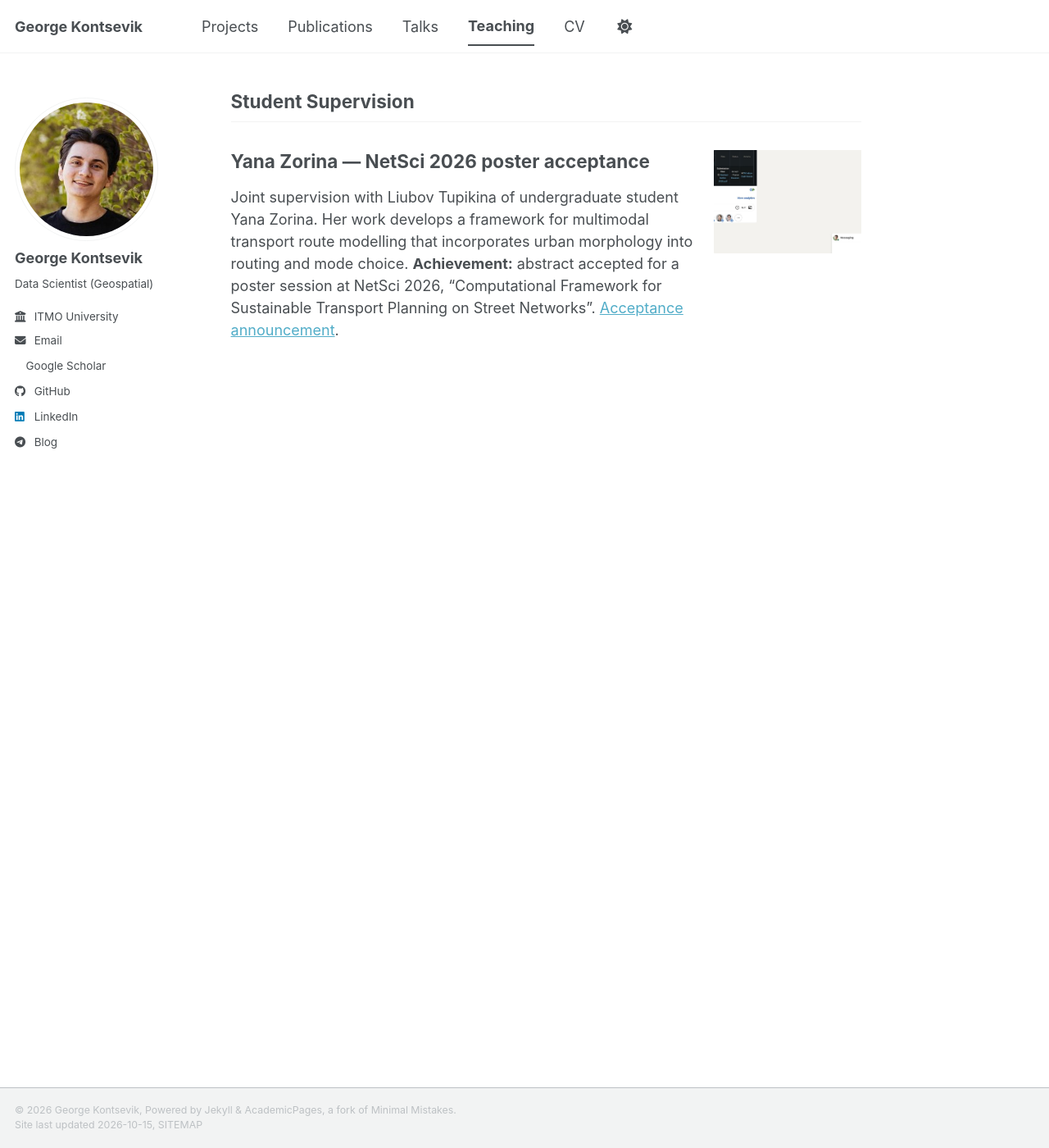
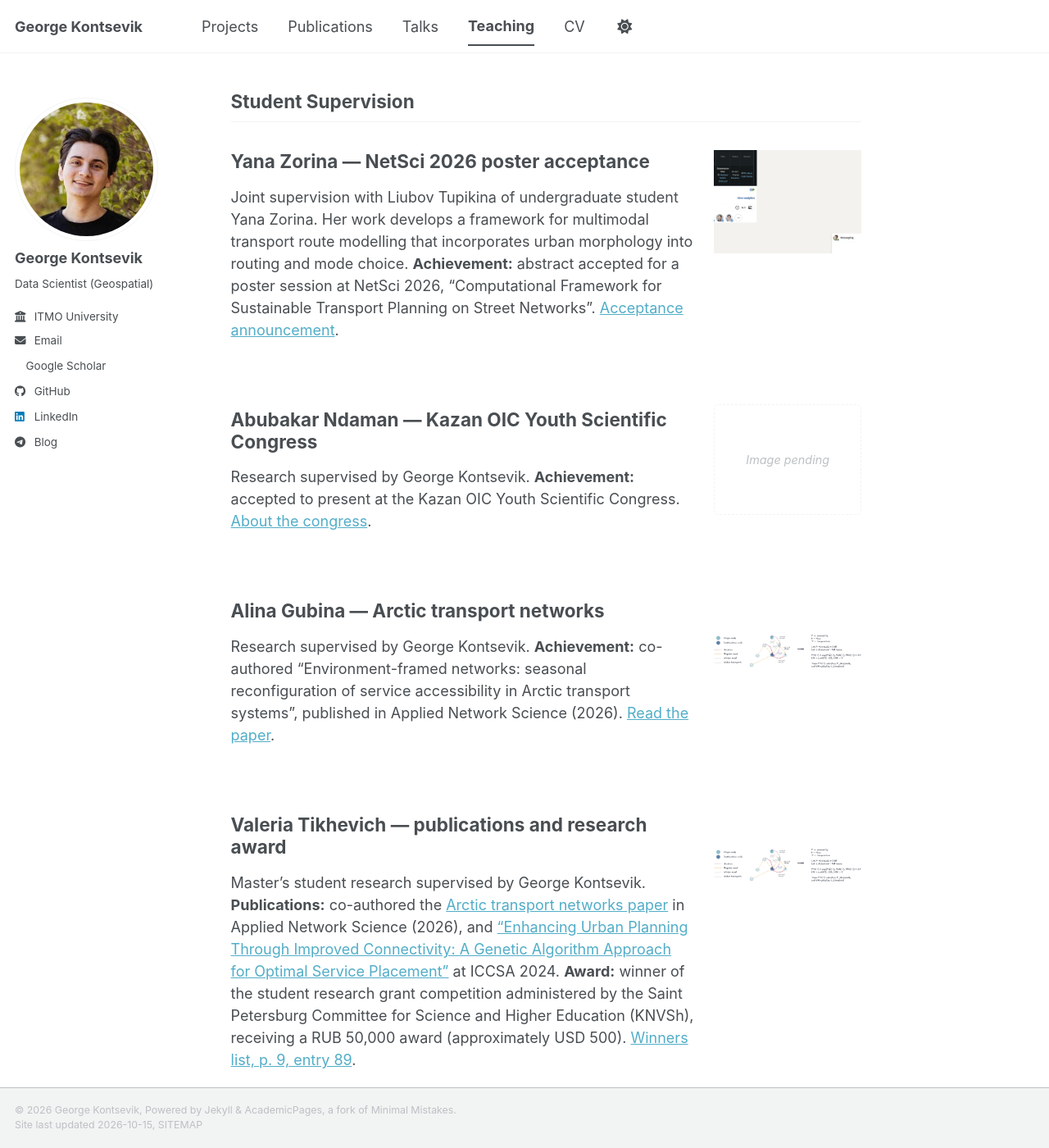
Before and after one commit to GeorgeKontsevik/GeorgeKontsevik.github.io, a Jekyll site: the page built from _pages/teaching.md, in a window 1280 px wide and 1400 px high, scrolled down 636 px. Shown: the whole window at 82% size. Built offline with Jekyll 4.4.1, drawn with Linux system fonts in a browser that asks for light colours; a style sheet for code colours, icons or effects is not loaded.

Commit message:
Add supervised student publications, congress acceptance and award

```diff
--- a/_data/section_cards.yml
+++ b/_data/section_cards.yml
@@ -52,3 +52,31 @@ student_supervision:
       **Achievement:** abstract accepted for a poster session at NetSci 2026,
       “Computational Framework for Sustainable Transport Planning on Street Networks”.
       [Acceptance announcement](https://www.linkedin.com/feed/update/urn:li:activity:7429469726227210240/).
+  - title: "Abubakar Ndaman — Kazan OIC Youth Scientific Congress"
+    image: ""
+    image_alt: ""
+    description: >-
+      Research supervised by George Kontsevik.
+      **Achievement:** accepted to present at the Kazan OIC Youth Scientific Congress.
+      [About the congress](https://kazan.oicyouthcapital.com/tpost/8fgp3sc3t1-oic-youth-scientific-congress).
+  - title: "Alina Gubina — Arctic transport networks"
+    image: "/images/projects/arctic-network-scheme.png"
+    image_alt: "Environment-framed Arctic transport network model"
+    description: >-
+      Research supervised by George Kontsevik.
+      **Achievement:** co-authored “Environment-framed networks: seasonal reconfiguration
+      of service accessibility in Arctic transport systems”, published in Applied Network Science (2026).
+      [Read the paper](https://doi.org/10.1007/s41109-026-00783-6).
+  - title: "Valeria Tikhevich — publications and research award"
+    image: "/images/projects/arctic-network-scheme.png"
+    image_alt: "Environment-framed Arctic transport network model"
+    description: >-
+      Master's student research supervised by George Kontsevik.
+      **Publications:** co-authored the [Arctic transport networks paper](https://doi.org/10.1007/s41109-026-00783-6)
+      in Applied Network Science (2026), and
+      [“Enhancing Urban Planning Through Improved Connectivity: A Genetic Algorithm Approach for Optimal Service Placement”](https://doi.org/10.1007/978-3-031-64605-8_27)
+      at ICCSA 2024.
+      **Award:** winner of the student research grant competition administered by
+      the Saint Petersburg Committee for Science and Higher Education (KNVSh),
+      receiving a RUB 50,000 award (approximately USD 500).
+      [Winners list, p. 9, entry 89](https://www.spbume.ru/file/news/7660/P2.pdf#page=9).
```
